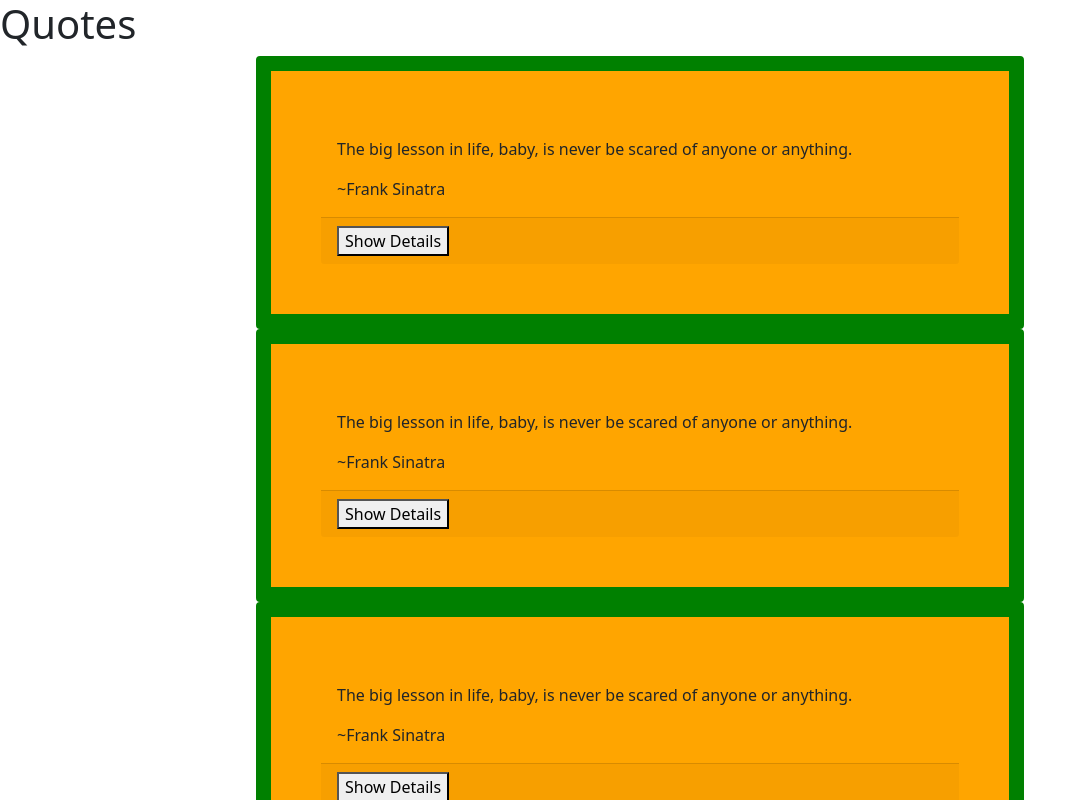
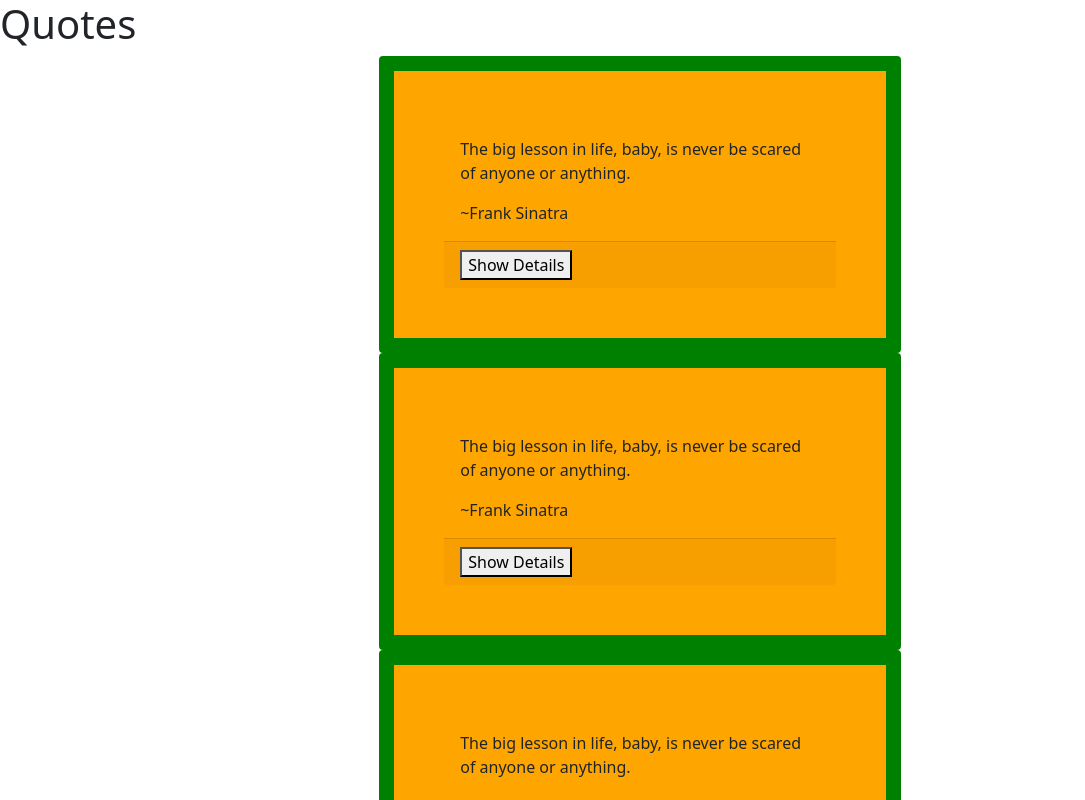
Before and after one commit to Miss-Faith/Quotes, an Angular app: page / in a window 1280 px wide. Shown: the top 800 px of the page, without its empty margins (0-1085 px from the left). Built offline with nearby package versions, Linux system fonts and the light colour scheme.

Commit message:
Update highlighter

```diff
--- a/src/app/quotes/quotes.component.css
+++ b/src/app/quotes/quotes.component.css
@@ -1,6 +1,6 @@
 .card {
     background-color: orange;
-    width: 60%;
+    width: 40%;
     border: 15px solid green;
     padding: 50px;
     margin: auto;
--- a/src/app/quotes/quotes.component.html
+++ b/src/app/quotes/quotes.component.html
@@ -1,16 +1,17 @@
 <div>
-  <div *ngFor="let quote of quotes; let i = index">
-    <div appCountclicks *ngIf= 'highlighter(i) && quote.upvotes > 0'class="card">
+  <div class="row" *ngFor="let quote of quotes; let i = index">
+    <div class="col" class="card" appCountclicks *ngIf= 'highlighter(i) && quote.upvotes > 0'>
       <div class="card-body" id="quote-box">
         <p class="card-text" id={{i}} id="quote">{{quote.quotetext}}</p>
         <p class="card-text" id={{i}} id="author">~{{quote.author}}</p>
       </div>
       <div class="card-footer">
-      <button (click)='toggleDetails(i)'>Show Details</button>
-      <app-quote-detail *ngIf='quote.showMore' [quote]='quote' (isDelete)="deleteQuote($event,i)"></app-quote-detail>
+       <button (click)='toggleDetails(i)'>Show Details</button>
+       <app-quote-detail *ngIf='quote.showMore' [quote]='quote' (isDelete)="deleteQuote($event,i)"></app-quote-detail>
+       <br>
+      </div>
     </div>
-    </div>
-    <div *ngIf= 'highlighter(i) && quote.upvotes === 0'class="card">
+    <div class="col-3" *ngIf= '!highlighter(i) || quote.upvotes === 0'class="card">
       <div class="card-body" id="quote-box">
         <p class="card-text" id={{i}} id="quote">{{quote.quotetext}}</p>
         <p class="card-text" id={{i}} id="author">~{{quote.author}}</p>
```
